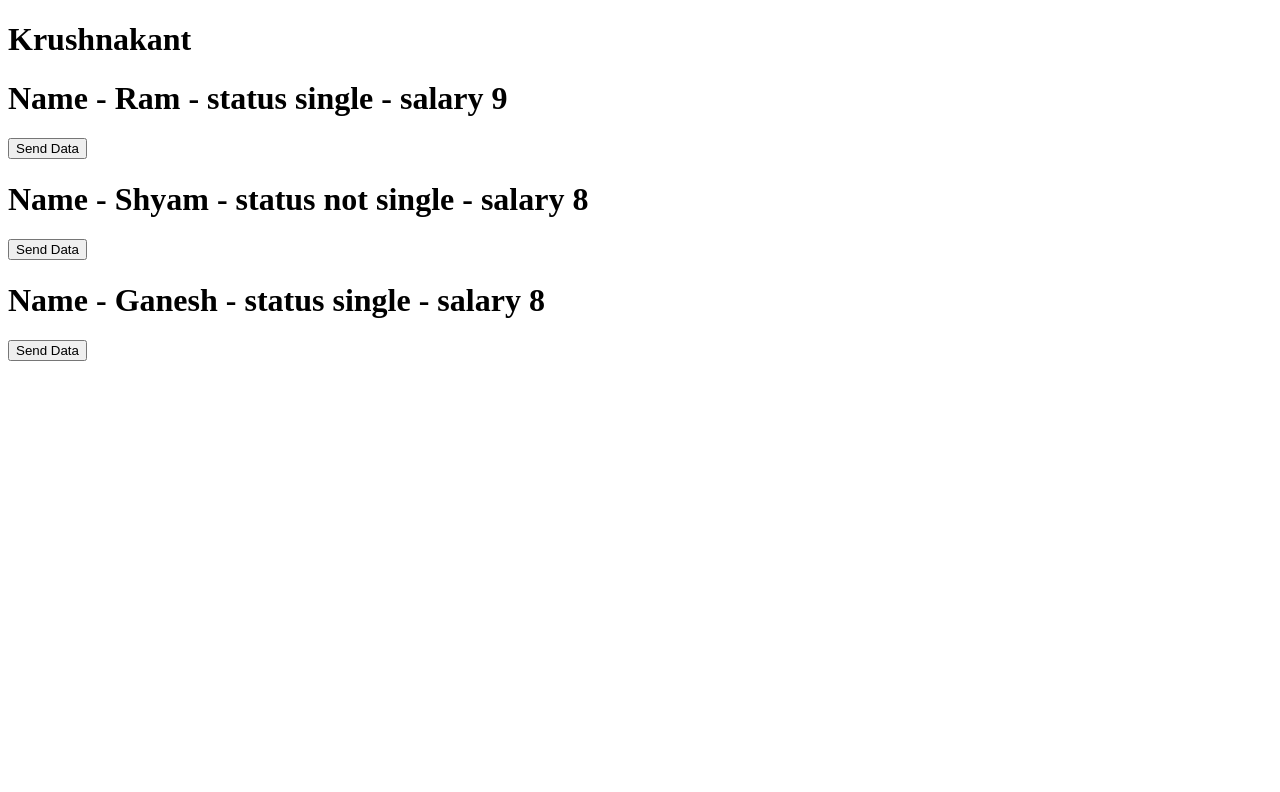
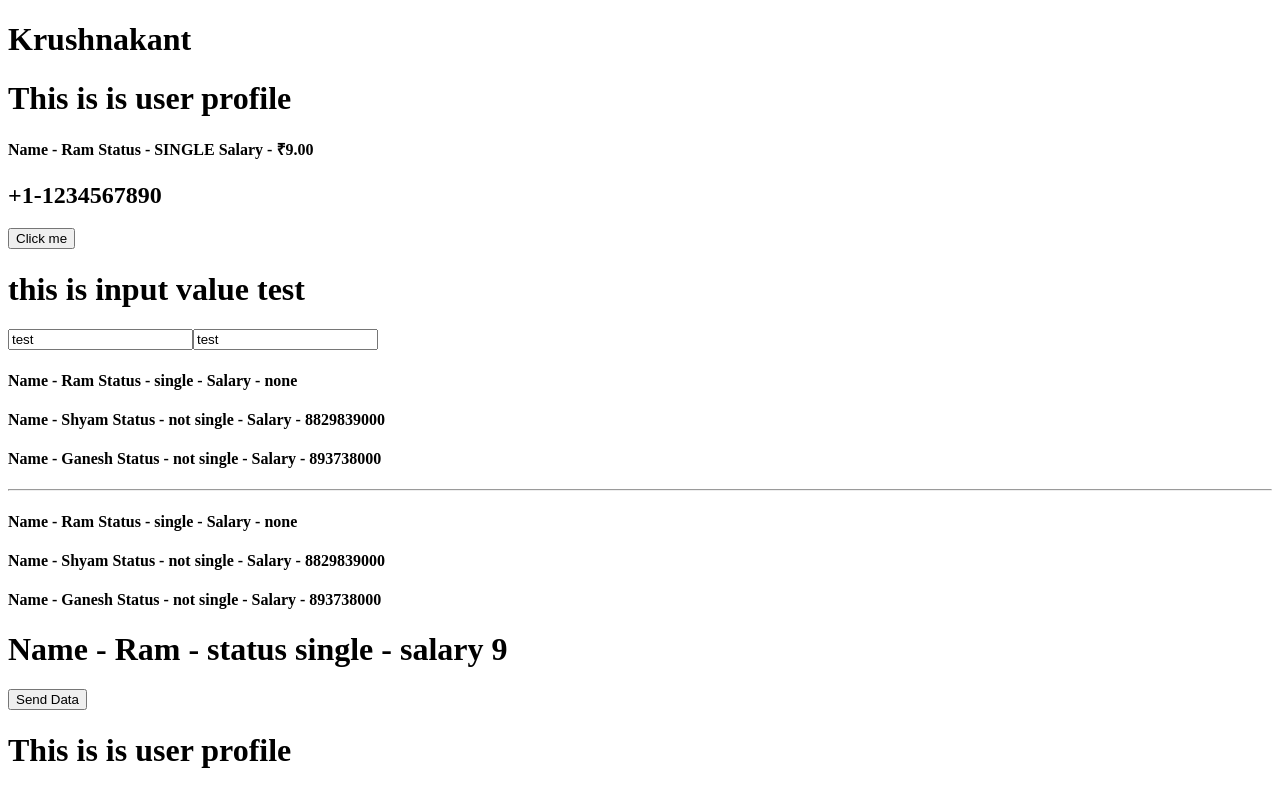
Before and after one commit to Krushna1621/Angular_first, an Angular app: page / in a window 1280 px wide. Shown: the top 792 px of the page. Built offline with nearby package versions, Linux system fonts and the light colour scheme.

Commit message:
how to add custom pipe

```diff
--- a/src/app/components/user-profile/user-profile.component.html
+++ b/src/app/components/user-profile/user-profile.component.html
@@ -1,5 +1,6 @@
-<!-- <h1>This is is user profile</h1>
-<h4>Name - {{name.toUpperCase()}} Status - {{status.toUpperCase()}} Salary - {{salary}}</h4>
+<h1>This is is user profile</h1>
+<h4>Name - {{name | titlecase}} Status - {{status.toUpperCase()}} Salary - {{salary | currency:"INR"}}</h4>
+<h2>{{phoneno | contryCode:"USA"}}</h2>
 
 <button [disabled]="isBtnDisabled">Click me</button>
 
@@ -28,7 +29,7 @@
     <ng-template #elseBlock>
         <h4>Name - {{user.name}} Status - {{user.isSingle?"single":"not single"}} - Salary - none</h4>
     </ng-template>
-</div> -->
+</div>
 
 <h1>Name - {{name}} - status {{isSingle?"single":"not single"}} - salary {{salary}}</h1>
 <button (click)="sendData()">Send Data</button>
--- a/src/app/components/user-profile/user-profile.component.ts
+++ b/src/app/components/user-profile/user-profile.component.ts
@@ -2,11 +2,12 @@ import { CommonModule } from "@angular/common";
 import { Component, Input, booleanAttribute, numberAttribute,Output, EventEmitter } from '@angular/core';
 import { FormsModule } from "@angular/forms";
 import { User } from "../../../models/user";
+import { ContryCodePipe } from "../../pipes/contry-code.pipe";
 
 @Component({
   selector: 'app-user-profile',
   standalone: true,
-  imports: [FormsModule,CommonModule],
+  imports: [FormsModule,CommonModule,ContryCodePipe],
   templateUrl: './user-profile.component.html',
   styleUrl: './user-profile.component.css'
 })
@@ -22,31 +23,32 @@ export class UserProfileComponent {
 
 
   //  name="ram";
-  //  status="single";
+   status="single";
   //  salary=8829839000;
-  //  isBtnDisabled=false;
-  //  inputValue="test";
+  phoneno=1234567890;
+   isBtnDisabled=false;
+   inputValue="test";
 
-// users=[
-//   {
-//     name:"Ram",
-//     isSingle:true,
-//     salary:9
-//   },
-//   {
-//     name:"Shyam",
-//     isSingle:false,
-//     salary:8829839000
-//   },
-//   {
-//     name:"Ganesh",
-//     isSingle:false,
-//     salary:893738000
-//   }
-// ]
+users=[
+  {
+    name:"Ram",
+    isSingle:true,
+    salary:9
+  },
+  {
+    name:"Shyam",
+    isSingle:false,
+    salary:8829839000
+  },
+  {
+    name:"Ganesh",
+    isSingle:false,
+    salary:893738000
+  }
+]
 
-  //  onChange(e:Event){
-  //   const value =(e.target as HTMLInputElement).value;
-  //  this.inputValue=value
-  //  }
+   onChange(e:Event){
+    const value =(e.target as HTMLInputElement).value;
+   this.inputValue=value
+   }
 }
--- /dev/null
+++ b/src/app/pipes/contry-code.pipe.ts
@@ -0,0 +1,15 @@
+import { Pipe, PipeTransform } from '@angular/core';
+
+@Pipe({
+  name: 'contryCode',
+  standalone: true
+})
+export class ContryCodePipe implements PipeTransform {
+
+  transform(value: number, country?: string): string {
+    let code="+91-"
+    if(country == "USA") code ="+1-"
+    return code + value;
+  }
+
+}
```
Also changed, not shown: 1 other file (tests, documents, lock files or other folders).
